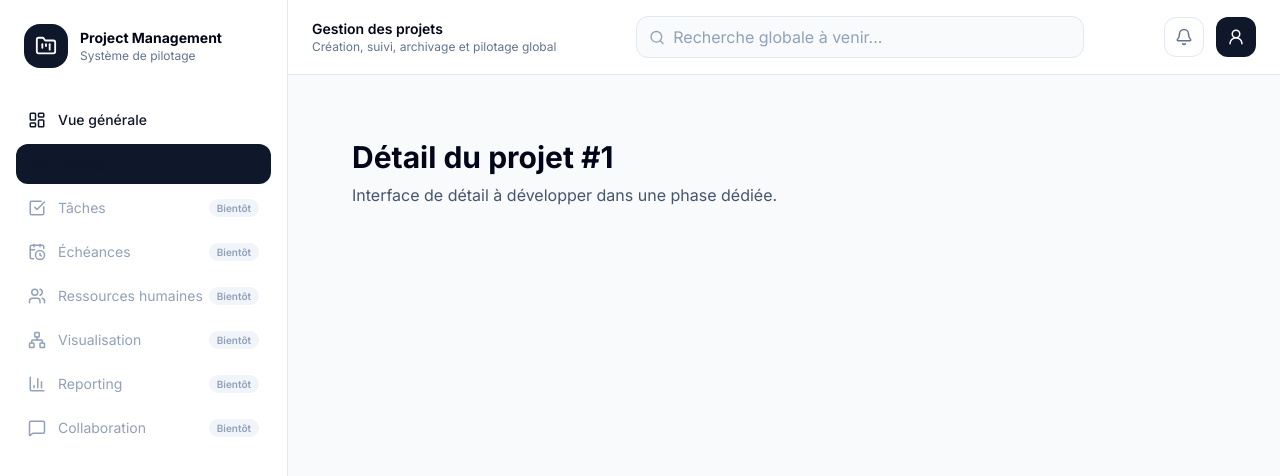
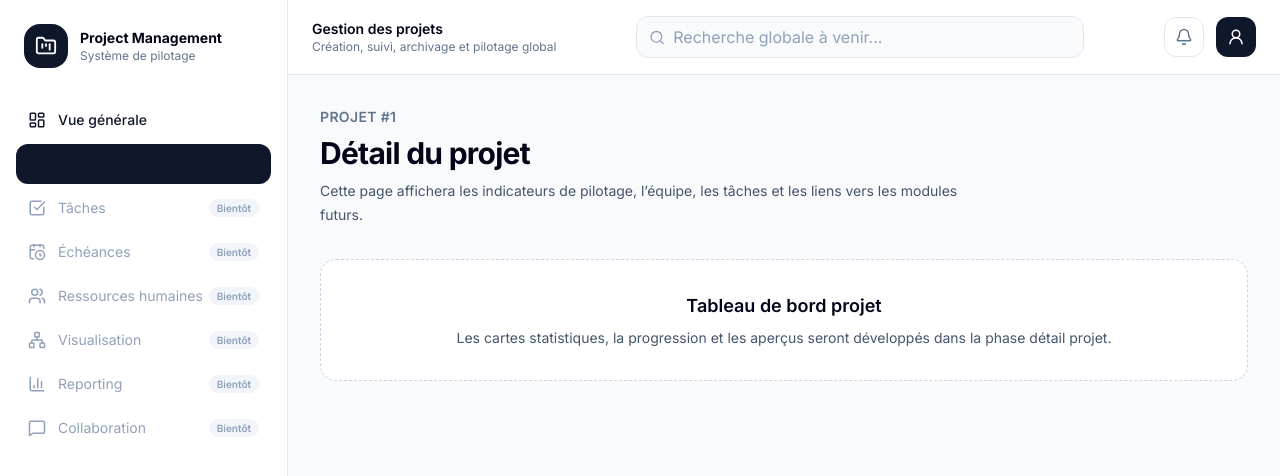
Before and after one commit to Mouad45-bit/project-management-system, a Next.js app in the folder frontend/: page /projects/1 in a window 1280 px wide. Shown: the top 476 px of the page. Built offline with nearby package versions, Linux system fonts and the light colour scheme.

Commit message:
feat(frontend-layout): adapt project pages to application shell

```diff
--- a/frontend/src/app/projects/[id]/page.tsx
+++ b/frontend/src/app/projects/[id]/page.tsx
@@ -1,4 +1,6 @@
 // src/app/projects/[id]/page.tsx
+
+import { PageHeader } from "@/components/ui/PageHeader";
 
 type ProjectDetailPageProps = {
     params: Promise<{
@@ -9,17 +11,26 @@ type ProjectDetailPageProps = {
 export default async function ProjectDetailPage
 ({
      params,
- }: ProjectDetailPageProps) {
+}: ProjectDetailPageProps) {
     const { id } = await params;
 
     return (
-        <main className="min-h-screen bg-slate-50 p-8">
-            <h1 className="text-3xl font-bold text-slate-950">
-                Détail du projet #{id}
-            </h1>
-            <p className="mt-2 text-slate-600">
-                Interface de détail à développer dans une phase dédiée.
-            </p>
-        </main>
+        <>
+            <PageHeader
+                eyebrow={`Projet #${id}`}
+                title="Détail du projet"
+                description="Cette page affichera les indicateurs de pilotage, l’équipe, les tâches et les liens vers les modules futurs."
+            />
+
+            <section className="rounded-2xl border border-dashed border-slate-300 bg-white p-8 text-center">
+                <h2 className="text-lg font-semibold text-slate-950">
+                    Tableau de bord projet
+                </h2>
+                <p className="mt-2 text-sm text-slate-600">
+                    Les cartes statistiques, la progression et les aperçus seront
+                    développés dans la phase détail projet.
+                </p>
+            </section>
+        </>
     );
 }
--- a/frontend/src/app/projects/[id]/update/page.tsx
+++ b/frontend/src/app/projects/[id]/update/page.tsx
@@ -1,4 +1,6 @@
 // src/app/projects/[id]/update/page.tsx
+
+import { PageHeader } from "@/components/ui/PageHeader";
 
 type UpdateProjectPageProps = {
     params: Promise<{
@@ -13,13 +15,22 @@ export default async function UpdateProjectPage
     const { id } = await params;
 
     return (
-        <main className="min-h-screen bg-slate-50 p-8">
-            <h1 className="text-3xl font-bold text-slate-950">
-                Modifier le projet #{id}
-            </h1>
-            <p className="mt-2 text-slate-600">
-                Interface de modification à développer dans une phase dédiée.
-            </p>
-        </main>
+        <>
+            <PageHeader
+                eyebrow={`Projet #${id}`}
+                title="Modifier le projet"
+                description="Cette page contiendra le formulaire de modification avec le code projet en lecture seule."
+            />
+
+            <section className="rounded-2xl border border-dashed border-slate-300 bg-white p-8 text-center">
+                <h2 className="text-lg font-semibold text-slate-950">
+                    Formulaire de modification
+                </h2>
+                <p className="mt-2 text-sm text-slate-600">
+                    Le formulaire prérempli sera développé dans la phase modification
+                    projet.
+                </p>
+            </section>
+        </>
     );
 }
--- a/frontend/src/app/projects/archives/page.tsx
+++ b/frontend/src/app/projects/archives/page.tsx
@@ -1,14 +1,24 @@
 // src/app/projects/archives/page.tsx
+
+import { PageHeader } from "@/components/ui/PageHeader";
 
 export default function ArchivedProjectsPage() {
     return (
-        <main className="min-h-screen bg-slate-50 p-8">
-            <h1 className="text-3xl font-bold text-slate-950">
-                Projets archivés
-            </h1>
-            <p className="mt-2 text-slate-600">
-                Interface des projets archivés à développer dans une phase dédiée.
-            </p>
-        </main>
+        <>
+            <PageHeader
+                eyebrow="Archivage"
+                title="Projets archivés"
+                description="Consultez les projets archivés et restaurez-les si nécessaire."
+            />
+
+            <section className="rounded-2xl border border-dashed border-slate-300 bg-white p-8 text-center">
+                <h2 className="text-lg font-semibold text-slate-950">
+                    Liste des projets archivés
+                </h2>
+                <p className="mt-2 text-sm text-slate-600">
+                    Le tableau des projets archivés sera développé dans une phase dédiée.
+                </p>
+            </section>
+        </>
     );
 }
--- a/frontend/src/app/projects/create/page.tsx
+++ b/frontend/src/app/projects/create/page.tsx
@@ -1,14 +1,25 @@
 // src/app/projects/create/page.tsx
+
+import { PageHeader } from "@/components/ui/PageHeader";
 
 export default function CreateProjectPage() {
     return (
-        <main className="min-h-screen bg-slate-50 p-8">
-            <h1 className="text-3xl font-bold text-slate-950">
-                Nouveau projet
-            </h1>
-            <p className="mt-2 text-slate-600">
-                Interface de création à développer dans une phase dédiée.
-            </p>
-        </main>
+        <>
+            <PageHeader
+                eyebrow="Création"
+                title="Nouveau projet"
+                description="Cette page contiendra le formulaire de création d’un projet avec sélection des membres et validation des dates."
+            />
+
+            <section className="rounded-2xl border border-dashed border-slate-300 bg-white p-8 text-center">
+                <h2 className="text-lg font-semibold text-slate-950">
+                    Formulaire de création
+                </h2>
+                <p className="mt-2 text-sm text-slate-600">
+                    Le formulaire sera développé dans la phase dédiée à la création de
+                    projet.
+                </p>
+            </section>
+        </>
     );
 }
--- a/frontend/src/app/projects/page.tsx
+++ b/frontend/src/app/projects/page.tsx
@@ -1,14 +1,25 @@
 // src/app/projects/page.tsx
+
+import { PageHeader } from "@/components/ui/PageHeader";
 
 export default function ProjectsPage() {
     return (
-        <main className="min-h-screen bg-slate-50 p-8">
-            <h1 className="text-3xl font-bold text-slate-950">
-                Gestion des projets
-            </h1>
-            <p className="mt-2 text-slate-600">
-                Interface liste des projets à développer dans la phase suivante.
-            </p>
-        </main>
+        <>
+            <PageHeader
+                eyebrow="Module Gestion des projets"
+                title="Gestion des projets"
+                description="Créez, suivez et pilotez vos projets. Cette interface sera complétée avec le tableau, les filtres et les actions dans la phase suivante."
+            />
+
+            <section className="rounded-2xl border border-dashed border-slate-300 bg-white p-8 text-center">
+                <h2 className="text-lg font-semibold text-slate-950">
+                    Liste des projets actifs
+                </h2>
+                <p className="mt-2 text-sm text-slate-600">
+                    Le tableau des projets, la recherche, le filtre par statut et les
+                    actions seront développés dans la phase 3.
+                </p>
+            </section>
+        </>
     );
 }
```
